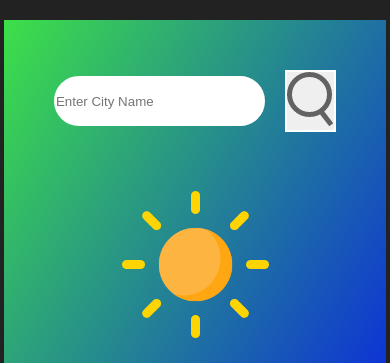
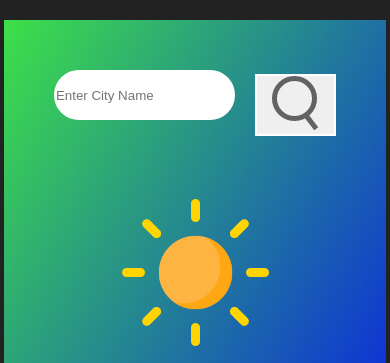
Before and after one commit to AdityaPanda01/SimpleWeatherWebsite, a plain HTML site: page index.html in a window 390 px wide. Shown: the top 363 px of the page. Drawn offline with Linux system fonts and the light colour scheme.

Commit message:
Update style.css

```diff
--- a/style.css
+++ b/style.css
@@ -9,24 +9,33 @@ body{
     color:white;
 
 }
-@media only screen and (max-width:400px) {
-    body{
-        background-color:#222;
-    }
-    .main{
-        max-width: 200px;
-        margin-left:400px;
+@media only screen and (max-width: 768px) {
+    .main {
+        max-width: 90%;
+        padding: 20px;
     }
 
-    .features{
-        display:flex;
+    .search input {
+        width: 100%;
+        margin-right: 0;
+        margin-bottom: 20px;
     }
-    .humid{
-        display:block;
-        margin-right: 20px;
+
+    .search button {
+        width: 100%;
     }
-    .wind{
-        display:block;
+
+    #city {
+        font-size: 40px;
+    }
+
+    #temp {
+        font-size: 35px;
+    }
+
+    .humid,
+    .wind {
+        margin-right: 0;
     }
 }
 
```
